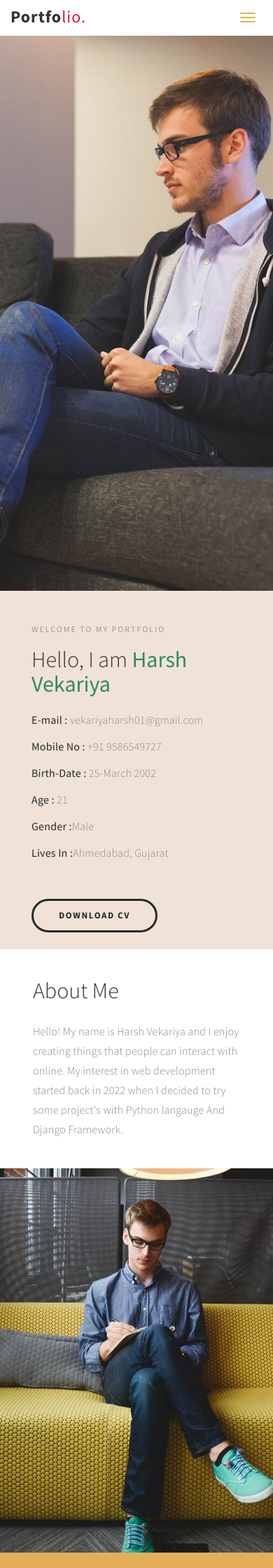
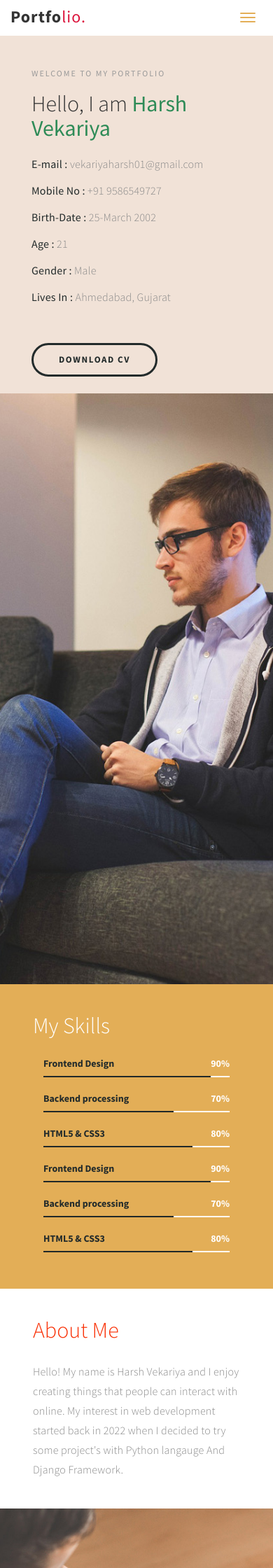
Before and after one commit to harshvekariya01/Harsh-Portfolio, a Django app: page / in a window 390 px wide. Shown: the top 2240 px of the page at 70% size. Run offline with Django 4.2, Linux system fonts and the light colour scheme; some libraries are stand-ins or nearby versions.

Commit message:
html code changes

```diff
--- a/Portfolio_app/templates/index.html
+++ b/Portfolio_app/templates/index.html
@@ -52,14 +52,12 @@ http://www.templatemo.com/tm-498-stimulus
 
           <div class="collapse navbar-collapse">
                <ul class="nav navbar-nav navbar-right">
-                    <li><a href="#home" class="smoothScroll">Home</a></li>
-                    <li><a href="#about" class="smoothScroll">About Me</a></li>
-                    <li><a href="#experience" class="smoothScroll">Experiences</a></li>
-                    <li><a href="#quotes" class="smoothScroll">Testimonial</a></li>
-                    <li><a href="#contact" class="smoothScroll">Contact</a></li>
+                    <li><a href="#home" class="smoothScroll" style="color: #17202A;">Home</a></li>
+                    <li><a href="#about" class="smoothScroll" style="color: #17202A;">About Me</a></li>
+                    <li><a href="#experience" class="smoothScroll" style="color: #17202A;">Experiences</a></li>
+                    <li><a href="#contact" class="smoothScroll" style="color: #17202A;">Contact</a></li>
                </ul>
           </div>
-
      </div>
 </div>
 
@@ -70,25 +68,30 @@ http://www.templatemo.com/tm-498-stimulus
      <div class="container">
           <div class="row">
 
-               <div class="col-md-6 col-sm-6">
-                    <div class="home-img"></div>
-               </div>
+
+               <!-- <div class="col-md-6 col-sm-6">
+                    <div class="background-image education-img"></div>
+               </div> -->
 
                <div class="col-md-6 col-sm-6">
                     <div class="home-thumb">
                          <div class="section-title">
-                              <h4 class="wow fadeInUp" data-wow-delay="0.3s">welcome to my Portfolio</h4>
+                              <h4 class="wow fadeInUp" data-wow-delay="0.3s" style="margin-top : 20%;">welcome to my Portfolio</h4>
                               <h1 class="wow fadeInUp" data-wow-delay="0.6s">Hello, I am <strong style="color: seagreen">Harsh Vekariya</strong></h1>
                               <p class="wow fadeInUp" data-wow-delay="0.9s"><strong>E-mail :</strong> <a href="mailto:vekariyaharsh01@gmail.com" style="color: #888;">vekariyaharsh01@gmail.com</a></p>
                               <p class="wow fadeInUp" data-wow-delay="0.9s"><strong>Mobile No :</strong> +91 9586549727</p>
                               <p class="wow fadeInUp" data-wow-delay="0.9s"><strong>Birth-Date :</strong> 25-March 2002</p>
                               <p class="wow fadeInUp" data-wow-delay="0.9s"><strong>Age :</strong> 21</p>
-                              <p class="wow fadeInUp" data-wow-delay="0.9s"><strong>Gender :</strong>Male</p>
-                              <p class="wow fadeInUp" data-wow-delay="0.9s"><strong>Lives In :</strong>Ahmedabad, Gujarat</p>
+                              <p class="wow fadeInUp" data-wow-delay="0.9s"><strong>Gender :</strong> Male</p>
+                              <p class="wow fadeInUp" data-wow-delay="0.9s"><strong>Lives In :</strong> Ahmedabad, Gujarat</p>
                               <a href="{% static 'Harsh_Vekariya_Resume.pdf' %}" target="#" class="wow fadeInUp smoothScroll section-btn btn btn-success" data-wow-delay="1.4s">Download cv</a>
 
                          </div>
                     </div>
+               </div>
+
+               <div class="col-md-6 col-sm-6">
+                    <div class="home-img"></div>
                </div>
 
 
@@ -103,9 +106,65 @@ http://www.templatemo.com/tm-498-stimulus
      <div class="container">
           <div class="row">
 
+               <div class="bg-yellow col-md-6 col-sm-12">
+                    <div class="skill-thumb">
+                         <div class="wow fadeInUp section-title color-white" data-wow-delay="1.2s">
+                              <h1>My Skills</h1>
+                              <!-- <p class="color-white">Photoshop . HTML CSS JS . Web Design</p> -->
+                         </div>
+
+                         <div class="col-md-6 col-sm-12 wow fadeInUp skills-thumb" data-wow-delay="1.6s">
+                         <strong>Frontend Design</strong>
+                              <span class="color-white pull-right">90%</span>
+                                   <div class="progress">
+                                        <div class="progress-bar progress-bar-primary" role="progressbar" aria-valuenow="90" aria-valuemin="0" aria-valuemax="100" style="width : 90%;"></div>
+                                   </div>
+
+                         <strong>Backend processing</strong>
+                              <span class="color-white pull-right">70%</span>
+                                   <div class="progress">
+                                        <div class="progress-bar progress-bar-primary" role="progressbar" aria-valuenow="70" aria-valuemin="0" aria-valuemax="100" style="width : 70%;"></div>
+                                   </div>
+
+                         <strong>HTML5 & CSS3</strong>
+                              <span class="color-white pull-right">80%</span>
+                                   <div class="progress">
+                                        <div class="progress-bar progress-bar-primary" role="progressbar" aria-valuenow="80" aria-valuemin="0" aria-valuemax="100" style="width : 80%;"></div>
+                                   </div>
+                         </div>
+                         <div class="col-md-6 col-sm-12 wow fadeInUp skills-thumb" data-wow-delay="1.6s">
+                              <strong>Frontend Design</strong>
+                                   <span class="color-white pull-right">90%</span>
+                                        <div class="progress">
+                                             <div class="progress-bar progress-bar-primary" role="progressbar" aria-valuenow="90" aria-valuemin="0" aria-valuemax="100" style="width : 90%;"></div>
+                                        </div>
+
+                              <strong>Backend processing</strong>
+                                   <span class="color-white pull-right">70%</span>
+                                        <div class="progress">
+                                             <div class="progress-bar progress-bar-primary" role="progressbar" aria-valuenow="70" aria-valuemin="0" aria-valuemax="100" style="width : 70%;"></div>
+                                        </div>
+
+                              <strong>HTML5 & CSS3</strong>
+                                   <span class="color-white pull-right">80%</span>
+                                        <div class="progress">
+                                             <div class="progress-bar progress-bar-primary" role="progressbar" aria-valuenow="80" aria-valuemin="0" aria-valuemax="100" style="width : 80%;"></div>
+                                        </div>
+                              </div>
+                    </div>
+               </div>
+
+
+
+
+
+
+
+
+
                <div class="col-md-6 col-sm-12">
                     <div class="about-thumb">
-                         <div class="wow fadeInUp section-title" data-wow-delay="0.4s">
+                         <div class="wow fadeInUp section-title" data-wow-delay="0.4s" style="color: #F93208;">
                               <h1>About Me</h1>
                               <!-- <p class="color-yellow">Sed vulputate vitae diam quis bibendum</p> -->
                          </div>
@@ -115,11 +174,12 @@ http://www.templatemo.com/tm-498-stimulus
                     </div>
                </div>
 
-               <div class="col-md-3 col-sm-6">
+               <!-- <div class="col-md-3 col-sm-6">
                     <div class="background-image about-img"></div>
-               </div>
+               </div> -->
 
-               <div class="bg-yellow col-md-3 col-sm-6">
+
+               <!-- <div class="bg-yellow col-md-3 col-sm-6">
                     <div class="skill-thumb">
                          <div class="wow fadeInUp section-title color-white" data-wow-delay="1.2s">
                               <h1>My Skills</h1>
@@ -145,56 +205,14 @@ http://www.templatemo.com/tm-498-stimulus
                                         <div class="progress-bar progress-bar-primary" role="progressbar" aria-valuenow="80" aria-valuemin="0" aria-valuemax="100" style="width : 80%;"></div>
                                    </div>
                          </div>
+                    </div>
+               </div> -->
 
-                    </div>
-               </div>
 
           </div>
      </div>
 </section>
 
-
-<!-- Service Section -->
-
-<section id="service" class="parallax-section">
-     <div class="container">
-          <div class="row">
-
-               <div class="bg-yellow col-md-3 col-sm-6">
-                    <div class="wow fadeInUp color-white service-thumb" data-wow-delay="0.8s">
-                         <i class="fa fa-desktop"></i>
-                              <h3>Interface Design</h3>
-                              <p class="color-white">Phasellus vulputate tellus nec tortor varius elementum. Curabitur at pulvinar ante.</p>
-                    </div>
-               </div>
-
-               <div class="col-md-3 col-sm-6">
-                    <div class="wow fadeInUp color-white service-thumb" data-wow-delay="1.2s">
-                         <i class="fa fa-paper-plane"></i>
-                              <h3>Media Strategy</h3>
-                              <p class="color-white">Curabitur at pulvinar ante. Duis dui urna, faucibus eget felis eu, iaculis congue sem.</p>
-                    </div>
-               </div>
-
-               <div class="bg-dark col-md-3 col-sm-6">
-                    <div class="wow fadeInUp color-white service-thumb" data-wow-delay="1.6s">
-                         <i class="fa fa-table"></i>
-                              <h3>Mobile App</h3>
-                              <p class="color-white">Mauris convallis eros massa, vitae euismod arcu tempus ut. Quisque viverra iaculis.</p>
-                    </div>
-               </div>
-
-               <div class="bg-white col-md-3 col-sm-6">
-                    <div class="wow fadeInUp service-thumb" data-wow-delay="1.8s">
-                         <i class="fa fa-html5"></i>
-                              <h3>Coding</h3>
-                              <p>Mauris convallis eros massa, vitae euismod arcu tempus ut. Quisque viverra iaculis.</p>
-                    </div>
-               </div>
-
-          </div>
-     </div>
-</section>
 
 
 <!-- Experience Section -->
@@ -211,7 +229,7 @@ http://www.templatemo.com/tm-498-stimulus
                     <div class="color-white experience-thumb">
                          <div class="wow fadeInUp section-title" data-wow-delay="0.8s">
                               <h1>My Experiences</h1>
-                              <p class="color-white">Previous companies and my tasks</p>
+                              <!-- <p class="color-white">Previous companies and my tasks</p> -->
                          </div>
 
                          <div class="wow fadeInUp color-white media" data-wow-delay="1.2s">
@@ -301,9 +319,54 @@ http://www.templatemo.com/tm-498-stimulus
 </section>
 
 
+<!-- Service Section -->
+
+<section id="service" class="parallax-section">
+     <div class="container">
+          <div class="row">
+
+               <div class="col-md-3 col-sm-6">
+                    <div class="wow fadeInUp color-white service-thumb" data-wow-delay="1.6s">
+                         <i class="fa fa-paper-plane"></i>
+                              <h3>Media Strategy</h3>
+                              <p class="color-white">Curabitur at pulvinar ante. Duis dui urna, faucibus eget felis eu, iaculis congue sem.</p>
+                    </div>
+               </div>
+
+               <div class="bg-white col-md-3 col-sm-6">
+                    <div class="wow fadeInUp service-thumb" data-wow-delay="1.8s">
+                         <i class="fa fa-html5"></i>
+                              <h3>Coding</h3>
+                              <p>Mauris convallis eros massa, vitae euismod arcu tempus ut. Quisque viverra iaculis.</p>
+                    </div>
+               </div>
+
+               <div class="bg-dark col-md-3 col-sm-6">
+                    <div class="wow fadeInUp color-white service-thumb" data-wow-delay="1.6s">
+                         <i class="fa fa-table"></i>
+                              <h3>Mobile App</h3>
+                              <p class="color-white">Mauris convallis eros massa, vitae euismod arcu tempus ut. Quisque viverra iaculis.</p>
+                    </div>
+               </div>
+
+               <div class="bg-yellow col-md-3 col-sm-6">
+                    <div class="wow fadeInUp color-white service-thumb" data-wow-delay="0.8s">
+                         <i class="fa fa-desktop"></i>
+                              <h3>Interface Design</h3>
+                              <p class="color-white">Phasellus vulputate tellus nec tortor varius elementum. Curabitur at pulvinar ante.</p>
+                    </div>
+               </div>
+
+          </div>
+     </div>
+</section>
+
+
+
+
 <!-- Quotes Section -->
 
-<section id="quotes" class="parallax-section">
+<!-- <section id="quotes" class="parallax-section">
      <div class="overlay"></div>
      <div class="container">
           <div class="row">
@@ -316,7 +379,7 @@ http://www.templatemo.com/tm-498-stimulus
 
           </div>
      </div>
-</section>
+</section> -->
 
 
 <!-- Contact Section -->
@@ -324,15 +387,13 @@ http://www.templatemo.com/tm-498-stimulus
 <section id="contact" class="parallax-section">
      <div class="container">
           <div class="row">
-
-               <div class="col-md-6 col-sm-12">
+               <div class="col-md-3 col-sm-12"></div>
+               <div class="col-md-6 col-sm-12 text-center">
                     <div class="contact-form">
-                         <div class="wow fadeInUp section-title" data-wow-delay="0.2s">
+                         <div class="wow fadeInUp section-title text-left" data-wow-delay="0.2s">
                               <a href="mailto:vekariyaharsh01@gmail.com"><h1 class="color-white">Say hello..</h1></a>
-                              <!-- <p class="color-white">Integer ut consectetur est. In cursus orci non ipsum gravida dignissim.</p> -->
                          </div>
-
-                         <div id="contact-form">
+                         <div id="contact-form text-center">
                               <form action="{%url 'Portfolio_app:home_view'%}" method="post">
                                    {%csrf_token%}
                                    <div class="wow fadeInUp" data-wow-delay="1s">
@@ -353,30 +414,25 @@ http://www.templatemo.com/tm-498-stimulus
                                    </div>
                               </form>
                          </div>
-
                     </div>
                </div>
-
+               <div class="col-md-3 col-sm-12"></div>
+<!--
                <div class="col-md-3 col-sm-6">
                     <div class="background-image contact-img"></div>
-               </div>
+               </div> -->
 
-               <div class="bg-dark col-md-3 col-sm-6">
+               <!-- <div class="bg-dark col-md-3 col-sm-6">
                     <div class="contact-thumb">
-                         <!-- <div class="wow fadeInUp contact-info" data-wow-delay="0.6s">
-                              <h3 class="color-white">Visit my office</h3>
-                              <p>456 New Street 22000, New York City, USA</p>
-                         </div> -->
 
                          <div class="wow fadeInUp contact-info" data-wow-delay="0.8s">
                               <h3 class="color-white">Contact.</h3>
                               <p><i class="fa fa-phone"></i> +91 9586549727</p>
                               <p><i class="fa fa-envelope-o"></i> <a href="mailto:vekariyaharsh01@gmail.com">vekariyaharsh01@gmail.com</a></p>
-                              <!-- <p><i class="fa fa-globe"></i> <a href="#">company.co</a></p> -->
                          </div>
 
                     </div>
-               </div>
+               </div> -->
 
           </div>
      </div>
@@ -390,18 +446,16 @@ http://www.templatemo.com/tm-498-stimulus
 		<div class="row">
 
                <div class="col-md-12 col-sm-12">
+				<ul class="wow fadeInUp social-icon" data-wow-delay="2s">
+                         <li><a href="https://github.com/harshvekariya01" target="#" class="fa fa-github"></a></li>
+                         <li><a href="https://twitter.com/harshvekariya_" target="#" class="fa fa-twitter"></a></li>
+                         <li><a href="https://www.linkedin.com/in/harsh-vekariya-1017a9190/" target="#" class="fa fa-linkedin"></a></li>
+                         <li><a href="https://www.facebook.com/harsh.vekariya.731?mibextid=ZbWKwL" target="#" class="fa fa-facebook"></a></li>
+                         <li><a href="https://www.instagram.com/mr_harsh_vekariya_1221/?next=%2F" target="#" class="fa fa-instagram"></a></li>
+                    </ul>
                     <div class="wow fadeInUp footer-copyright" data-wow-delay="1.8s">
-                         <p>Copyright &copy; 2016 Your Company
-
-                    | Design: TemplateMo</p>
+                         <p>Designed & Built By <a href="#" style="color: #FF0000;">Harsh Vekariya</a> @ 2023</p>
                     </div>
-				<ul class="wow fadeInUp social-icon" data-wow-delay="2s">
-                         <li><a href="#" class="fa fa-facebook"></a></li>
-                         <li><a href="#" class="fa fa-twitter"></a></li>
-                         <li><a href="#" class="fa fa-google-plus"></a></li>
-                         <li><a href="#" class="fa fa-dribbble"></a></li>
-                         <li><a href="#" class="fa fa-linkedin"></a></li>
-                    </ul>
                </div>
 
 		</div>
```
Also changed, not shown: static/css/templatemo-style.css (+5 -5 lines).
